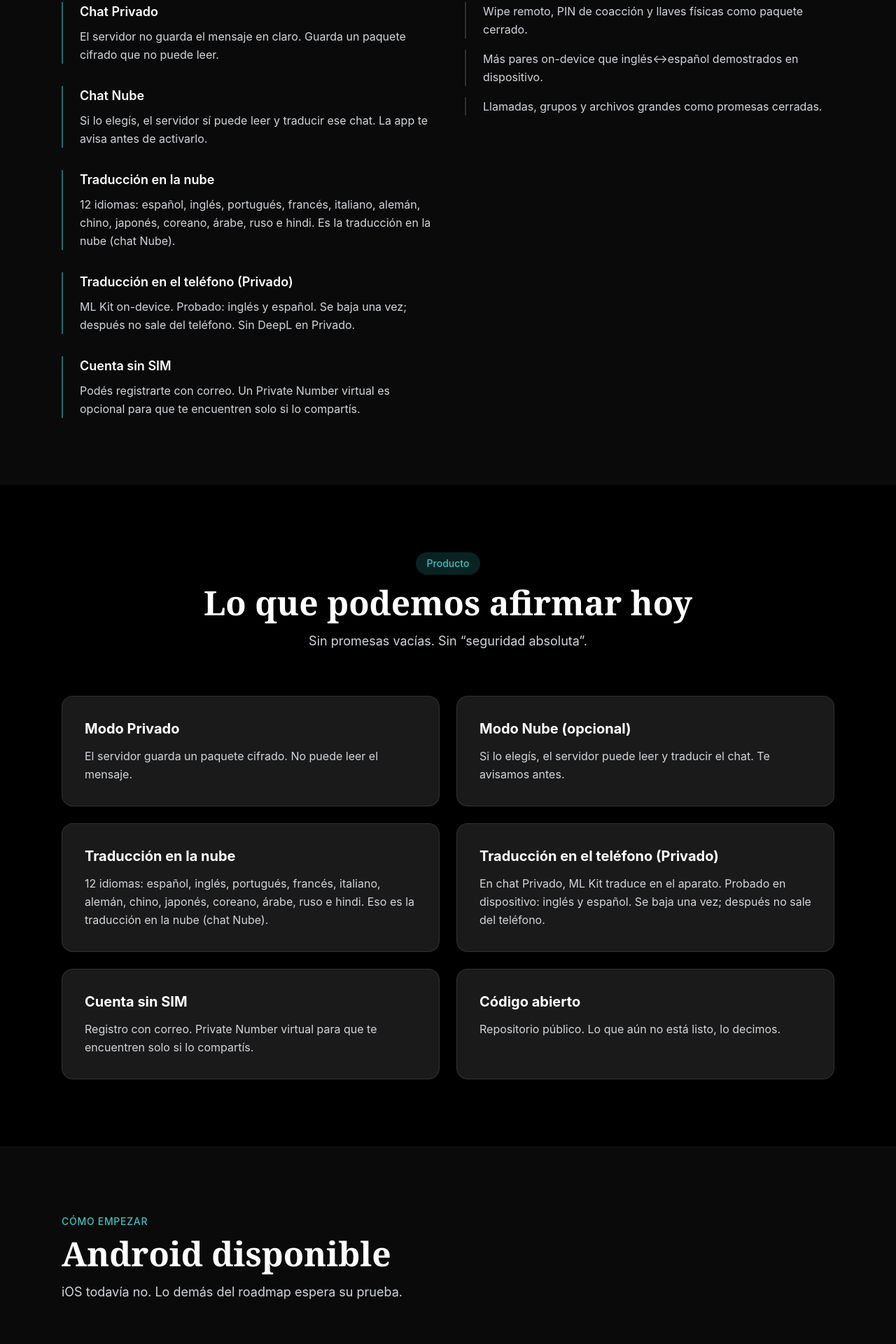
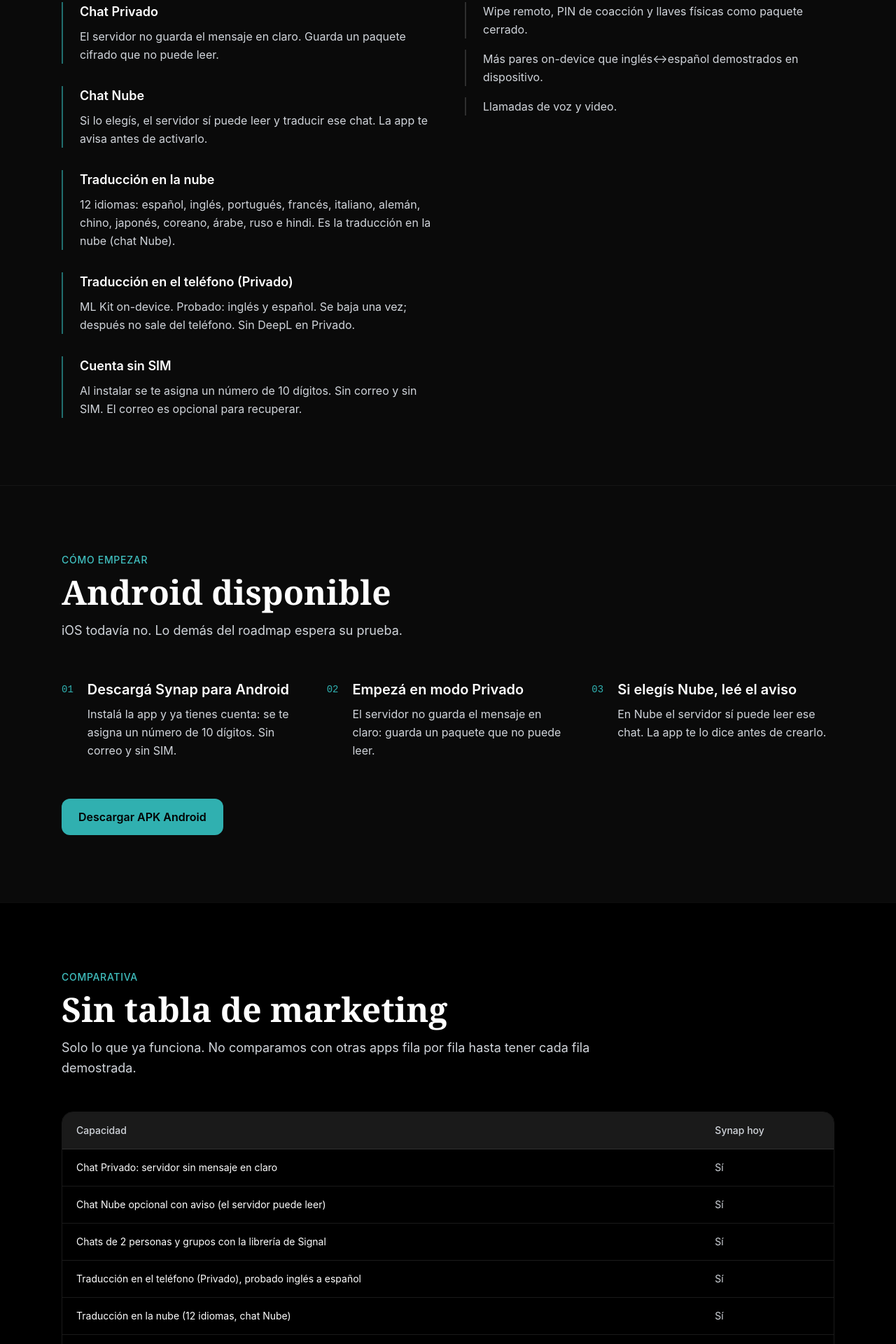
Before and after one commit to toscanasystems/synapmsg, a Next.js app in the folder apps/landing/: page / in a window 1280 px wide. Shown: the part 2100-4020 px from the top of the page at 70% size. Built offline with nearby package versions, Linux system fonts and the light colour scheme.

Commit message:
Landing: sin contradicciones, sin llamadas y alta sin correo
Co-authored-by: Cursor <cursoragent@cursor.com>

```diff
--- a/apps/landing/app/page.tsx
+++ b/apps/landing/app/page.tsx
@@ -2,7 +2,6 @@ import { Nav } from "@/components/Nav";
 import { Hero } from "@/components/Hero";
 import { HowItWorks } from "@/components/HowItWorks";
 import { SecurityExplained } from "@/components/SecurityExplained";
-import { Features } from "@/components/Features";
 import { HowToStart } from "@/components/HowToStart";
 import { Comparison } from "@/components/Comparison";
 import { Pricing } from "@/components/Pricing";
@@ -15,7 +14,7 @@ export default function Home() {
       <Hero />
       <HowItWorks />
       <SecurityExplained />
-      <Features />
+      {/* Features.tsx desmontado: duplicaba SecurityExplained con copy viejo. */}
       <HowToStart />
       <Comparison />
       <Pricing />
--- a/apps/landing/components/Comparison.tsx
+++ b/apps/landing/components/Comparison.tsx
@@ -47,11 +47,11 @@ const ROWS: Row[] = [
     Synap: true,
   },
   {
-    feature: "Todavía no: llamadas de voz y video",
+    feature: "Llamadas de voz y video",
     Synap: "Todavía no",
   },
   {
-    feature: "Todavía no: canales y archivos de más de 25 MB",
+    feature: "Canales y archivos de más de 25 MB",
     Synap: "Todavía no",
   },
 ];
--- a/apps/landing/components/HowToStart.tsx
+++ b/apps/landing/components/HowToStart.tsx
@@ -2,7 +2,7 @@ const STEPS = [
   {
     n: "01",
     title: "Descargá Synap para Android",
-    body: "Instalá la APK y creá tu cuenta con correo. Sin SIM obligatoria.",
+    body: "Instalá la app y ya tienes cuenta: se te asigna un número de 10 dígitos. Sin correo y sin SIM.",
   },
   {
     n: "02",
--- a/apps/landing/components/Pricing.tsx
+++ b/apps/landing/components/Pricing.tsx
@@ -11,7 +11,7 @@ const PLANS = [
     features: [
       "Modo Privado: el servidor no lee el mensaje",
       "Modo Nube opcional con aviso",
-      "Registro con correo",
+      "Alta con número de 10 dígitos (sin correo ni SIM)",
       "Cuota de media limitada",
     ],
   },
--- a/apps/landing/components/SecurityExplained.tsx
+++ b/apps/landing/components/SecurityExplained.tsx
@@ -17,14 +17,14 @@ const DEMOSTRADO = [
   },
   {
     title: "Cuenta sin SIM",
-    body: "Podés registrarte con correo. Un Private Number virtual es opcional para que te encuentren solo si lo compartís.",
+    body: "Al instalar se te asigna un número de 10 dígitos. Sin correo y sin SIM. El correo es opcional para recuperar.",
   },
 ];
 
 const TODAVIA_NO = [
   "Wipe remoto, PIN de coacción y llaves físicas como paquete cerrado.",
   "Más pares on-device que inglés↔español demostrados en dispositivo.",
-  "Llamadas, grupos y archivos grandes como promesas cerradas.",
+  "Llamadas de voz y video.",
 ];
 export function SecurityExplained() {
   return (
```
